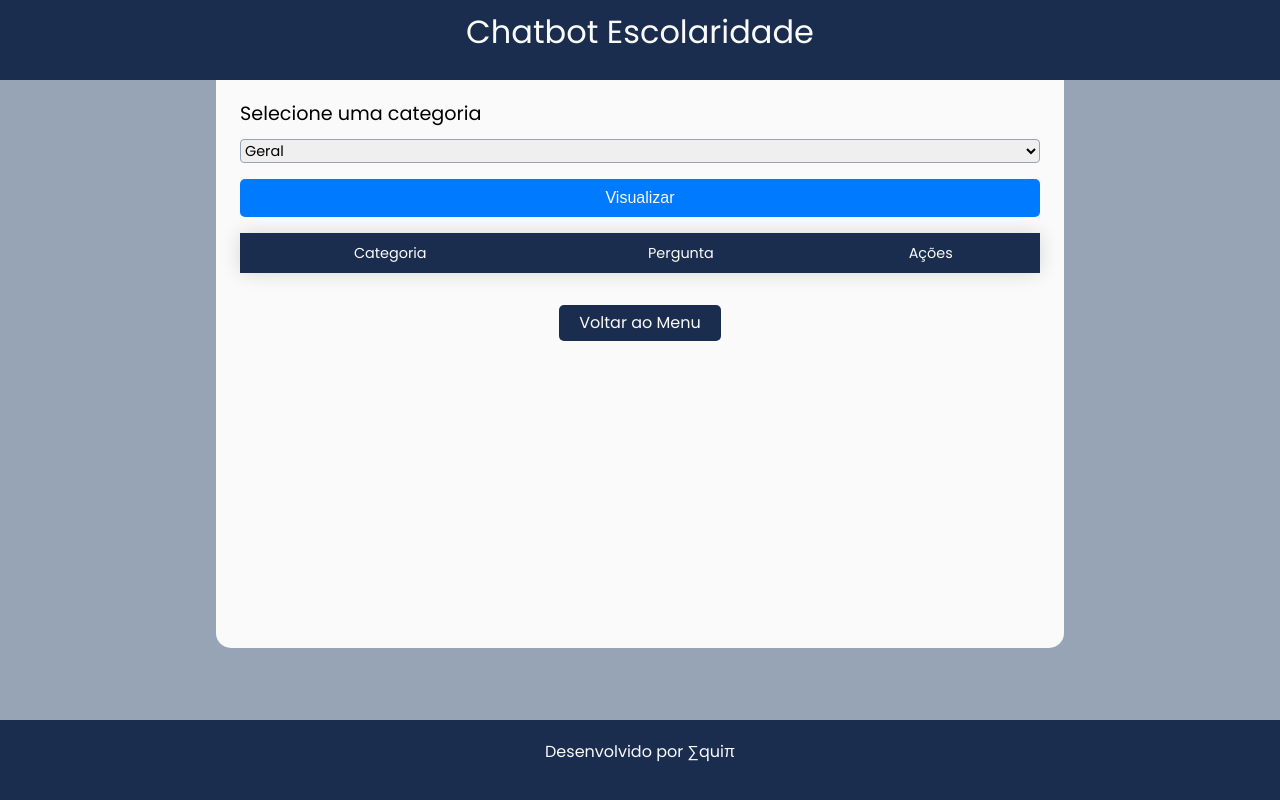
After one commit to ezequielhenrique/chatbot-escolaridade-website, a Flask app: page /sugestoes_enviadas in a window 1280 px wide. The commit adds this page. Run offline with Flask 3, Linux system fonts and the light colour scheme; lists and menus that the app fills with data are empty.

Commit message:
adicionados filtro e função deletar

```diff
--- a/app.py
+++ b/app.py
@@ -1,6 +1,6 @@
 from flask import Flask, render_template, request, redirect, flash
 from database import db
-from models import Pergunta, Usuario
+from models import Pergunta, Usuario, Sugestao
 from utils import criptografar_senha, comparar_senhas
 
 
@@ -135,6 +135,28 @@ def delete(id):
 
 #________________________________ INICIALIZAÇÃO DA INTEGRAÇÃO DO SITE DO ALUNO ____________________________________
 
+
+@app.route("/send", methods=['GET', 'POST'])
+def send():
+    if request.method == 'POST':
+        categoria = request.form.get('categoria_aluno', False)
+        pergunta = request.form.get('pergunta_aluno', False)
+
+        sugestao = Sugestao(categoria=categoria, pergunta=pergunta)
+
+        try:
+            db.session.add(sugestao)
+            db.session.commit()
+            return redirect('/sucesso')
+        except:
+            return redirect('/erro')
+    else:
+        return redirect('/sugestao')
+
+@app.route('/sugestao')
+def sugestao():
+    return render_template('sugestao.html')
+
 @app.route('/sucesso')
 def sucesso():
     return render_template('sugestaoenv.html')
@@ -143,6 +165,36 @@ def sucesso():
 def erro():
     return render_template('404.html')
 
+@app.route('/index_aluno')
+def index_aluno():
+    return render_template('index_aluno.html')
+
+@app.route('/sugestoes_enviadas')
+def sugestoes_enviadas():
+    return render_template('sugestoes_enviadas.html')
+
+@app.route('/visualizar_sugestoes', methods=['GET', 'POST'])
+def visualizar_sugestoes():
+    categoria = request.form.get('categoria_sugestao', False)
+    if request.method == 'POST':
+        if categoria == "Geral":
+            sugestao = Sugestao.query.order_by(Sugestao.id).all()
+        else:
+            sugestao = Sugestao.query.filter_by(categoria=request.form.get('categoria_sugestao', False)).all()
+    else:
+        sugestao = Sugestao.query.order_by(Sugestao.id).all()
+    return render_template('sugestoes_enviadas.html', sugestoes=sugestao)
+
+
+@app.route('/delete_sugestao/<int:id>', methods=['GET', 'POST'])
+def delete_sugestao(id):
+    sugestao_to_delete = Sugestao.query.get_or_404(id)
+    try:
+        db.session.delete(sugestao_to_delete)
+        db.session.commit()
+        return redirect('/visualizar_sugestoes')
+    except:
+        return redirect('/erro')
 
 #____________________________ FLASK RUN ________________________
 if __name__ == '__main__':
--- a/templates/cadastro.html
+++ b/templates/cadastro.html
@@ -16,11 +16,10 @@
         </select>
 
 			<label class="form-label form-item" for="pergunta">Digite a pergunta a ser cadastrada</label>
-			<textarea class="form-textarea" type="text" id="pergunta" name="pergunta" maxlength="200" required></textarea>
+			<textarea class="form-textarea" type="text" id="pergunta" name="pergunta" maxlength="200" required>{{pergunta}}</textarea>
 
 			<label class="form-label form-item" for="resposta">Digite a resposta a ser cadastrada</label>
 			<textarea class="form-textarea" type="text" id="resposta" name="resposta" maxlength="400" required></textarea>
-
 			<input class="btn btn-primary" id="cadastrar" type="submit" value="Cadastrar">
     </form>
 		<a href="/menu" class="btn btn-secondary form-item back-button">Voltar ao Menu </a>
--- a/templates/sugestao.html
+++ b/templates/sugestao.html
@@ -9,7 +9,7 @@
         <form action="/send" method="POST" class="cadastro-form">
             <label class="form-label form-item" for="categoria">Selecione uma categoria</label>
             <select class="form-select form-item" name="categoria_aluno" id="categoria_aluno">
-                <option value="None">----</option>
+                <option value="Geral">Geral</option>
                 <option value="Transporte">Transporte</option>
                 <option value="Matrícula">Matrícula</option>
                 <option value="Eventos">Eventos</option>
--- /dev/null
+++ b/templates/sugestoes_enviadas.html
@@ -0,0 +1,44 @@
+{% extends 'base.html' %}
+
+{% block main %}
+
+<main class="container">
+    <section class="subcontainer">
+        <form action="/visualizar_sugestoes" method="POST" class="cadastro-form">
+            <label class="form-label form-item" for="categoria">Selecione uma categoria</label>
+            <select class="form-select form-item" name="categoria_sugestao" id="categoria_sugestao">
+                <option value="Geral">Geral</option>
+                <option value="Transporte">Transporte</option>
+                <option value="Matrícula">Matrícula</option>
+                <option value="Eventos">Eventos</option>
+            </select>
+            <button class="btn btn-primary" id="Visualizar" type="submit">Visualizar</button>
+        </form>
+        <table class="styled-table">
+            <thead>
+                <tr>
+                    <th>Categoria</th>
+                    <th>Pergunta</th>
+                    <th>Ações</th>
+                </tr>
+            </thead>
+            <tbody>
+                {% for s in sugestoes %}
+                    <tr>
+                        <td>{{ s.categoria }}</td>
+                        <td>{{ s.pergunta }}</td>
+                        <td class="table-links">
+                         <!--   <a class="table-button" id="redirecionar_pergunta" href="/adicionar_ao_banco/{{s.id}}">Adicionar</a>-->
+                            <a class="table-button" href="/delete_sugestao/{{s.id}}" style="color: #C90202">Deletar</a>
+                        </td>
+                    </tr>
+                {% endfor %}
+            </tbody>
+        </table>
+
+        <a href="/menu" class="btn btn-secondary back-menu-button">Voltar ao Menu </a>
+
+    </section>
+</main>
+
+{% endblock %}
```
Also changed, not shown: models.py (+11 -0 lines), templates/menu.html (+7 -0 lines).
